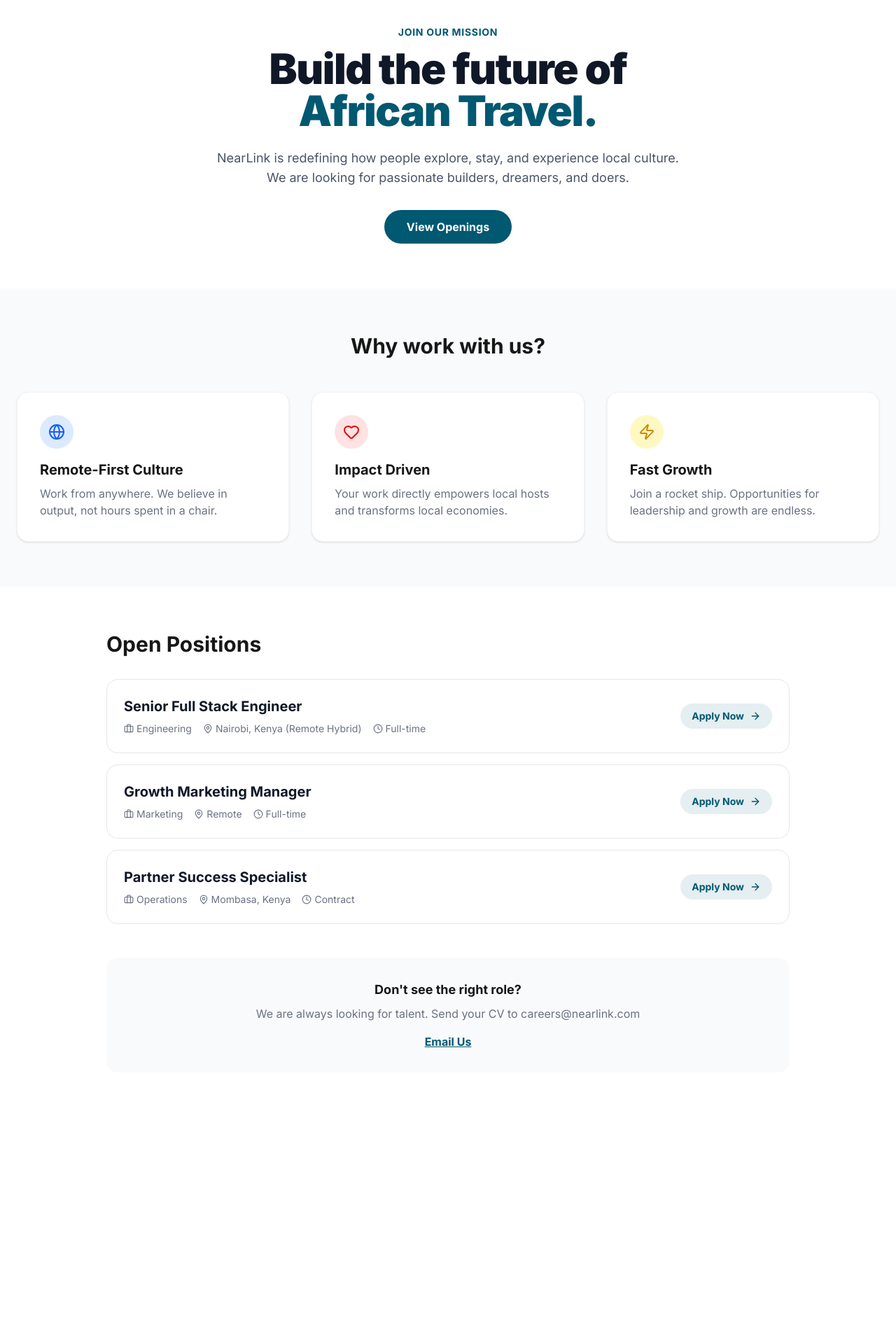
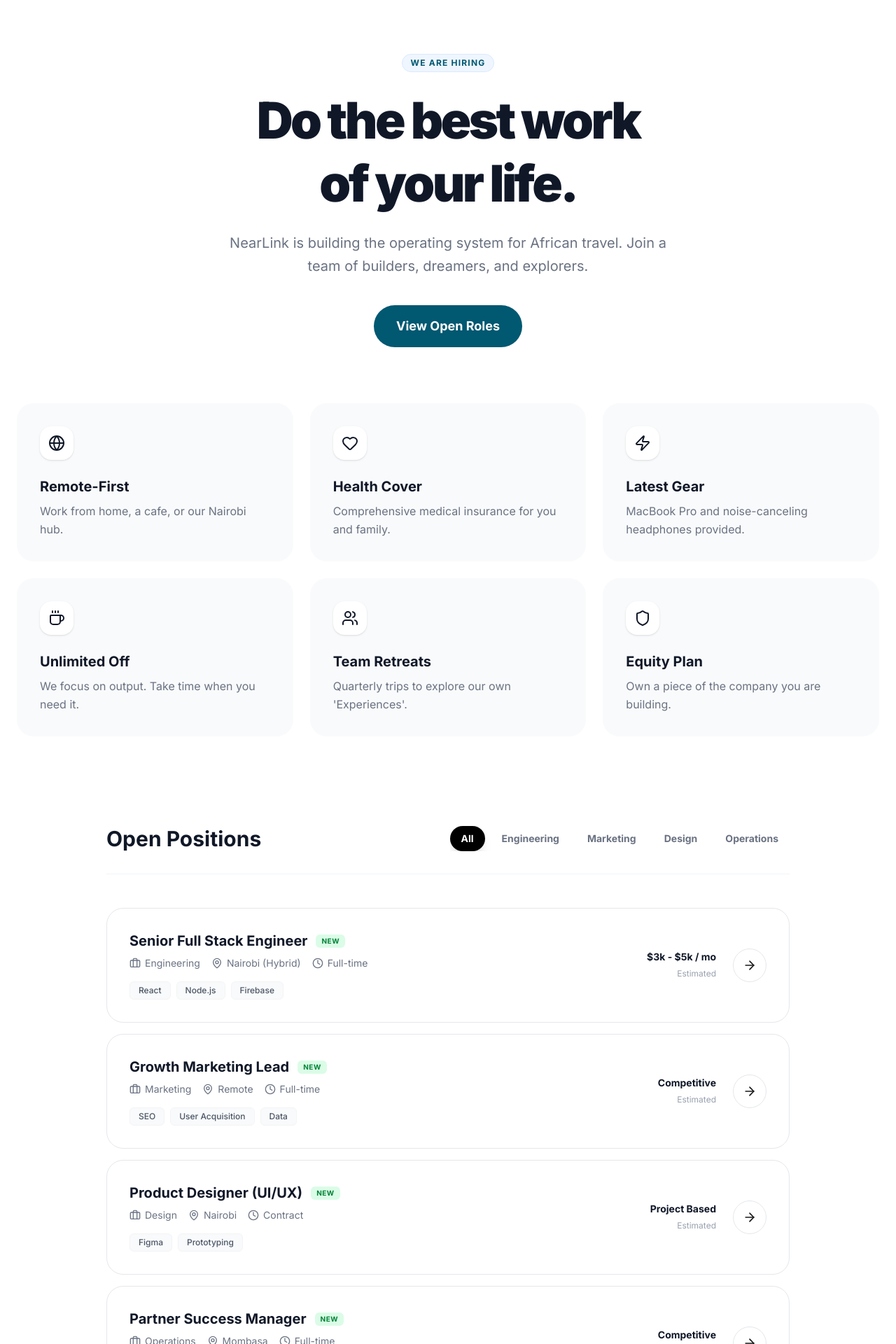
Before and after one commit to omwengaray886-wq/nearlink-web, a Next.js app: page /careers in a window 1280 px wide. Shown: the part 60-1980 px from the top of the page at 70% size. Before the commit the page ends 1640 px from the top, so only its background shows below. Built offline with nearby package versions, Linux system fonts and the light colour scheme; no server answers.

Commit message:
advanced career page with interactive email

```diff
--- a/src/app/careers/page.js
+++ b/src/app/careers/page.js
@@ -1,119 +1,263 @@
 'use client';
 
-import { Briefcase, MapPin, Clock, ArrowRight, Heart, Globe, Zap } from 'lucide-react';
-import Link from 'next/link';
+import { useState, useEffect } from 'react';
+import {
+  Briefcase, MapPin, Clock, ArrowRight, Heart, Globe, Zap,
+  Search, Check, Copy, Mail, ChevronRight, Users, Coffee, Shield
+} from 'lucide-react';
+import { motion, AnimatePresence } from 'framer-motion';
 
+// --- 1. DATA: JOBS ---
 const OPEN_POSITIONS = [
   {
     id: 1,
     title: "Senior Full Stack Engineer",
     department: "Engineering",
-    location: "Nairobi, Kenya (Remote Hybrid)",
+    location: "Nairobi (Hybrid)",
     type: "Full-time",
-    description: "We are looking for an experienced developer to help build the core infrastructure of NearLink."
+    salary: "$3k - $5k / mo",
+    tags: ["React", "Node.js", "Firebase"]
   },
   {
     id: 2,
-    title: "Growth Marketing Manager",
+    title: "Growth Marketing Lead",
     department: "Marketing",
     location: "Remote",
     type: "Full-time",
-    description: "Lead our user acquisition strategies and help us reach the next 1 million users."
+    salary: "Competitive",
+    tags: ["SEO", "User Acquisition", "Data"]
   },
   {
     id: 3,
-    title: "Partner Success Specialist",
+    title: "Product Designer (UI/UX)",
+    department: "Design",
+    location: "Nairobi",
+    type: "Contract",
+    salary: "Project Based",
+    tags: ["Figma", "Prototyping"]
+  },
+  {
+    id: 4,
+    title: "Partner Success Manager",
     department: "Operations",
-    location: "Mombasa, Kenya",
-    type: "Contract",
-    description: "Onboard and support our growing network of hosts and experience guides."
+    location: "Mombasa",
+    type: "Full-time",
+    salary: "Competitive",
+    tags: ["Onboarding", "Support"]
   }
 ];
 
+const BENEFITS = [
+    { icon: Globe, title: "Remote-First", desc: "Work from home, a cafe, or our Nairobi hub." },
+    { icon: Heart, title: "Health Cover", desc: "Comprehensive medical insurance for you and family." },
+    { icon: Zap, title: "Latest Gear", desc: "MacBook Pro and noise-canceling headphones provided." },
+    { icon: Coffee, title: "Unlimited Off", desc: "We focus on output. Take time when you need it." },
+    { icon: Users, title: "Team Retreats", desc: "Quarterly trips to explore our own 'Experiences'." },
+    { icon: Shield, title: "Equity Plan", desc: "Own a piece of the company you are building." },
+];
+
+const DEPARTMENTS = ["All", "Engineering", "Marketing", "Design", "Operations"];
+
 export default function CareersPage() {
+  const [activeTab, setActiveTab] = useState("All");
+  const [emailCopied, setEmailCopied] = useState(false);
+  const [mounted, setMounted] = useState(false);
+
+  useEffect(() => setMounted(true), []);
+
+  // Filter Logic
+  const filteredJobs = activeTab === "All"
+    ? OPEN_POSITIONS
+    : OPEN_POSITIONS.filter(job => job.department === activeTab);
+
+  // Advanced Email Copy Handler
+  const handleCopyEmail = () => {
+    navigator.clipboard.writeText("careers@nearlink.co");
+    setEmailCopied(true);
+    setTimeout(() => setEmailCopied(false), 2000); // Reset after 2s
+  };
+
+  if (!mounted) return null;
+
   return (
-    <div className="min-h-screen bg-white pt-24 pb-12">
+    <div className="min-h-screen bg-white pt-24 pb-20">
 
       {/* --- HERO SECTION --- */}
-      <div className="max-w-7xl mx-auto px-6 mb-16 text-center">
-        <span className="text-[#005871] font-bold tracking-wider text-sm uppercase mb-3 block">Join our Mission</span>
-        <h1 className="text-4xl md:text-6xl font-black text-gray-900 mb-6 tracking-tight">
-          Build the future of <br/>
-          <span className="text-[#005871]">African Travel.</span>
+      <div className="relative overflow-hidden mb-20">
+         <div className="absolute top-0 left-1/2 -translate-x-1/2 w-[800px] h-[500px] bg-[#005871]/5 rounded-full blur-[100px] -z-10"></div>
+         <div className="max-w-4xl mx-auto px-6 text-center pt-10">
+            <motion.div
+               initial={{ opacity: 0, y: 20 }}
+               animate={{ opacity: 1, y: 0 }}
+               transition={{ duration: 0.5 }}
+            >
+                <span className="inline-block py-1 px-3 rounded-full bg-blue-50 text-[#005871] text-xs font-bold tracking-widest uppercase mb-6 border border-blue-100">
+                    We are hiring
+                </span>
+                <h1 className="text-5xl md:text-7xl font-black text-gray-900 mb-6 tracking-tighter leading-tight">
+                  Do the best work <br/> of your life.
                 </h1>
-        <p className="text-lg text-gray-600 max-w-2xl mx-auto mb-8">
-          NearLink is redefining how people explore, stay, and experience local culture.
-          We are looking for passionate builders, dreamers, and doers.
+                <p className="text-xl text-gray-500 max-w-2xl mx-auto mb-10 leading-relaxed">
+                  NearLink is building the operating system for African travel.
+                  Join a team of builders, dreamers, and explorers.
                 </p>
-        <div className="flex justify-center gap-4">
-           <a href="#positions" className="bg-[#005871] text-white px-8 py-3 rounded-full font-bold hover:bg-[#004052] transition">
-             View Openings
+                <div className="flex flex-col sm:flex-row items-center justify-center gap-4">
+                    <a href="#jobs" className="bg-[#005871] text-white px-8 py-4 rounded-full font-bold text-lg hover:scale-105 hover:shadow-xl hover:shadow-[#005871]/20 transition-all duration-300 w-full sm:w-auto">
+                        View Open Roles
                     </a>
+                </div>
+            </motion.div>
          </div>
       </div>
 
-      {/* --- VALUES GRID --- */}
-      <div className="bg-gray-50 py-16 mb-16">
-        <div className="max-w-7xl mx-auto px-6">
-           <h2 className="text-3xl font-bold text-center mb-12">Why work with us?</h2>
-           <div className="grid md:grid-cols-3 gap-8">
-              <div className="bg-white p-8 rounded-2xl shadow-sm border border-gray-100">
-                  <div className="w-12 h-12 bg-blue-100 rounded-full flex items-center justify-center text-blue-600 mb-4">
-                     <Globe size={24}/>
+      {/* --- VALUES / PERKS --- */}
+      <div className="max-w-7xl mx-auto px-6 mb-32">
+         <div className="grid md:grid-cols-3 gap-6">
+            {BENEFITS.map((item, i) => (
+                <motion.div
+                    key={i}
+                    initial={{ opacity: 0, y: 20 }}
+                    whileInView={{ opacity: 1, y: 0 }}
+                    viewport={{ once: true }}
+                    transition={{ delay: i * 0.1 }}
+                    className="p-8 rounded-3xl bg-gray-50 hover:bg-white border border-transparent hover:border-gray-200 hover:shadow-xl transition-all duration-300 group"
+                >
+                    <div className="w-12 h-12 bg-white rounded-2xl flex items-center justify-center text-gray-900 shadow-sm mb-6 group-hover:scale-110 group-hover:bg-[#005871] group-hover:text-white transition-all duration-300">
+                        <item.icon size={24} />
                     </div>
-                  <h3 className="font-bold text-xl mb-2">Remote-First Culture</h3>
-                  <p className="text-gray-500">Work from anywhere. We believe in output, not hours spent in a chair.</p>
+                    <h3 className="text-xl font-bold text-gray-900 mb-2">{item.title}</h3>
+                    <p className="text-gray-500 leading-relaxed">{item.desc}</p>
+                </motion.div>
+            ))}
          </div>
-              <div className="bg-white p-8 rounded-2xl shadow-sm border border-gray-100">
-                  <div className="w-12 h-12 bg-red-100 rounded-full flex items-center justify-center text-red-600 mb-4">
-                     <Heart size={24}/>
       </div>
-                  <h3 className="font-bold text-xl mb-2">Impact Driven</h3>
-                  <p className="text-gray-500">Your work directly empowers local hosts and transforms local economies.</p>
+
+      {/* --- JOB BOARD SECTION --- */}
+      <div id="jobs" className="max-w-5xl mx-auto px-6">
+         <div className="flex flex-col md:flex-row md:items-center justify-between gap-6 mb-12 border-b border-gray-100 pb-8">
+            <h2 className="text-3xl font-bold text-gray-900">Open Positions</h2>
+
+            {/* FILTER TABS */}
+            <div className="flex items-center gap-2 overflow-x-auto pb-2 md:pb-0 no-scrollbar">
+                {DEPARTMENTS.map(dept => (
+                    <button
+                        key={dept}
+                        onClick={() => setActiveTab(dept)}
+                        className={`px-4 py-2 rounded-full text-sm font-bold whitespace-nowrap transition-all ${
+                            activeTab === dept
+                            ? 'bg-black text-white shadow-lg'
+                            : 'bg-white text-gray-500 hover:bg-gray-100'
+                        }`}
+                    >
+                        {dept}
+                    </button>
+                ))}
             </div>
-              <div className="bg-white p-8 rounded-2xl shadow-sm border border-gray-100">
-                  <div className="w-12 h-12 bg-yellow-100 rounded-full flex items-center justify-center text-yellow-600 mb-4">
-                     <Zap size={24}/>
          </div>
-                  <h3 className="font-bold text-xl mb-2">Fast Growth</h3>
-                  <p className="text-gray-500">Join a rocket ship. Opportunities for leadership and growth are endless.</p>
+
+         {/* JOB LIST */}
+         <div className="space-y-4">
+            <AnimatePresence mode='wait'>
+                {filteredJobs.length > 0 ? (
+                    filteredJobs.map((job) => (
+                        <motion.div
+                            key={job.id}
+                            initial={{ opacity: 0, y: 10 }}
+                            animate={{ opacity: 1, y: 0 }}
+                            exit={{ opacity: 0, y: -10 }}
+                            className="group relative bg-white border border-gray-200 p-6 md:p-8 rounded-3xl hover:border-[#005871] hover:shadow-2xl hover:shadow-[#005871]/10 transition-all duration-300 cursor-pointer overflow-hidden"
+                        >
+                            <div className="relative z-10 flex flex-col md:flex-row md:items-center justify-between gap-6">
+                                <div>
+                                    <div className="flex items-center gap-3 mb-2">
+                                        <h3 className="text-xl font-bold text-gray-900">{job.title}</h3>
+                                        <span className="px-2 py-0.5 bg-green-100 text-green-700 text-[10px] font-bold uppercase tracking-wider rounded-md">New</span>
                                     </div>
+                                    <div className="flex flex-wrap items-center gap-4 text-sm text-gray-500 mb-4">
+                                        <span className="flex items-center gap-1.5"><Briefcase size={16}/> {job.department}</span>
+                                        <span className="flex items-center gap-1.5"><MapPin size={16}/> {job.location}</span>
+                                        <span className="flex items-center gap-1.5"><Clock size={16}/> {job.type}</span>
+                                    </div>
+                                    <div className="flex gap-2">
+                                        {job.tags.map(tag => (
+                                            <span key={tag} className="px-3 py-1 bg-gray-50 border border-gray-100 rounded-md text-xs font-medium text-gray-600">
+                                                {tag}
+                                            </span>
+                                        ))}
+                                    </div>
+                                </div>
+
+                                <div className="flex items-center gap-6">
+                                    <div className="hidden md:block text-right">
+                                        <span className="block text-sm font-bold text-gray-900">{job.salary}</span>
+                                        <span className="text-xs text-gray-400">Estimated</span>
+                                    </div>
+                                    <button className="w-12 h-12 rounded-full border border-gray-200 flex items-center justify-center group-hover:bg-[#005871] group-hover:border-[#005871] group-hover:text-white transition-all duration-300">
+                                        <ArrowRight size={20}/>
+                                    </button>
+                                </div>
+                            </div>
+                        </motion.div>
+                    ))
+                ) : (
+                    <div className="text-center py-20 bg-gray-50 rounded-3xl border border-dashed border-gray-300">
+                        <div className="w-16 h-16 bg-gray-100 rounded-full flex items-center justify-center mx-auto mb-4 text-gray-400">
+                            <Search size={24}/>
+                        </div>
+                        <h3 className="text-lg font-bold text-gray-900">No roles found</h3>
+                        <p className="text-gray-500">Check back later or apply generally below.</p>
+                    </div>
+                )}
+            </AnimatePresence>
+         </div>
+      </div>
+
+      {/* --- ADVANCED FOOTER: GENERAL APPLICATION --- */}
+      <div className="max-w-3xl mx-auto px-6 mt-32 text-center">
+         <div className="bg-[#005871] rounded-[40px] p-8 md:p-12 text-white shadow-2xl shadow-[#005871]/30 relative overflow-hidden">
+            {/* Background Decor */}
+            <div className="absolute top-0 right-0 w-64 h-64 bg-white/10 rounded-full blur-[80px] pointer-events-none"></div>
+
+            <div className="relative z-10">
+                <h3 className="text-3xl font-black mb-4">Don't see your role?</h3>
+                <p className="text-white/80 mb-8 max-w-lg mx-auto text-lg">
+                    We are always looking for exceptional talent. Send us your portfolio and tell us how you can make an impact.
+                </p>
+
+                {/* ADVANCED EMAIL COMPONENT */}
+                <div className="flex flex-col sm:flex-row items-center justify-center gap-4">
+                    <div className="relative group">
+                        <button
+                            onClick={handleCopyEmail}
+                            className="bg-white text-[#005871] pl-6 pr-14 py-4 rounded-xl font-bold text-lg hover:bg-gray-50 transition-all flex items-center gap-3 w-full sm:w-auto relative overflow-hidden"
+                        >
+                            <Mail size={20} className="shrink-0"/>
+                            <span>careers@nearlink.co</span>
+
+                            {/* Copy Icon / Check Icon Animation */}
+                            <div className={`absolute right-0 top-0 h-full w-12 flex items-center justify-center border-l border-gray-100 transition-colors ${emailCopied ? 'bg-green-500 text-white' : 'bg-gray-50 text-gray-400'}`}>
+                                {emailCopied ? <Check size={20}/> : <Copy size={20}/>}
+                            </div>
+                        </button>
+
+                        {/* Tooltip Feedback */}
+                        {emailCopied && (
+                            <motion.div
+                                initial={{ opacity: 0, y: 10 }} animate={{ opacity: 1, y: 0 }}
+                                className="absolute -top-12 left-1/2 -translate-x-1/2 bg-black text-white text-xs font-bold py-1.5 px-3 rounded-lg shadow-xl whitespace-nowrap"
+                            >
+                                Copied to clipboard!
+                                <div className="absolute -bottom-1 left-1/2 -translate-x-1/2 w-2 h-2 bg-black rotate-45"></div>
+                            </motion.div>
+                        )}
+                    </div>
+                </div>
+
+                <p className="mt-6 text-xs text-white/40 font-medium uppercase tracking-widest">Average response time: 48 Hours</p>
             </div>
          </div>
       </div>
 
-      {/* --- OPEN POSITIONS --- */}
-      <div id="positions" className="max-w-5xl mx-auto px-6">
-        <h2 className="text-3xl font-bold mb-8">Open Positions</h2>
-
-        <div className="space-y-4">
-          {OPEN_POSITIONS.map((job) => (
-            <div key={job.id} className="group border border-gray-200 rounded-2xl p-6 hover:border-[#005871] hover:shadow-lg transition-all cursor-pointer bg-white">
-              <div className="flex flex-col md:flex-row md:items-center justify-between gap-4">
-                 <div>
-                    <h3 className="text-xl font-bold text-gray-900 group-hover:text-[#005871] transition-colors">{job.title}</h3>
-                    <div className="flex items-center gap-4 text-sm text-gray-500 mt-2">
-                       <span className="flex items-center gap-1"><Briefcase size={14}/> {job.department}</span>
-                       <span className="flex items-center gap-1"><MapPin size={14}/> {job.location}</span>
-                       <span className="flex items-center gap-1"><Clock size={14}/> {job.type}</span>
-                    </div>
-                 </div>
-                 <button className="hidden md:flex items-center gap-2 font-bold text-sm text-[#005871] bg-[#005871]/10 px-4 py-2 rounded-full group-hover:bg-[#005871] group-hover:text-white transition">
-                    Apply Now <ArrowRight size={16}/>
-                 </button>
-              </div>
-            </div>
-          ))}
-        </div>
-
-        {/* --- NO ROLES FALLBACK --- */}
-        <div className="mt-12 p-8 bg-gray-50 rounded-2xl text-center">
-           <h3 className="font-bold text-lg mb-2">Don't see the right role?</h3>
-           <p className="text-gray-500 mb-4">We are always looking for talent. Send your CV to careers@nearlink.com</p>
-           <button className="text-[#005871] font-bold underline">Email Us</button>
-        </div>
-
-      </div>
     </div>
   );
 }
```
Lines whose indentation alone changed are shown as unchanged.
